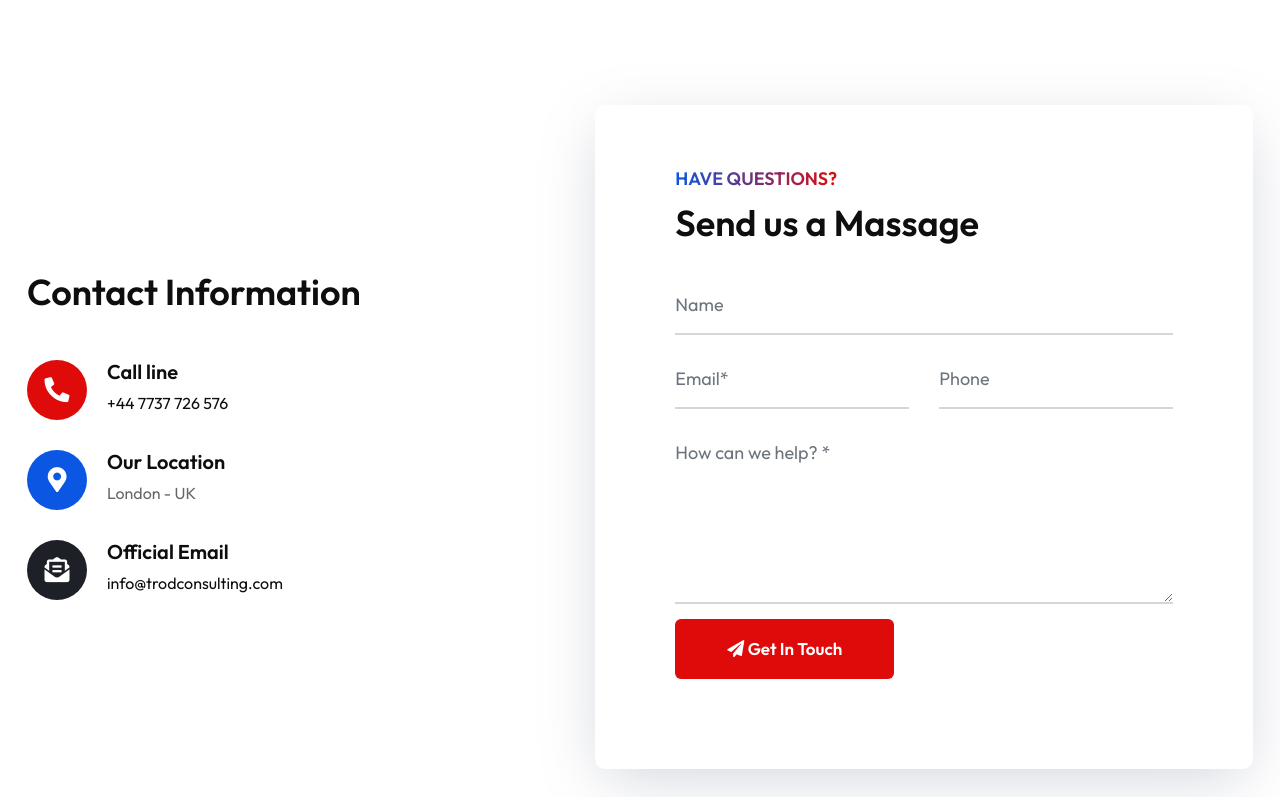
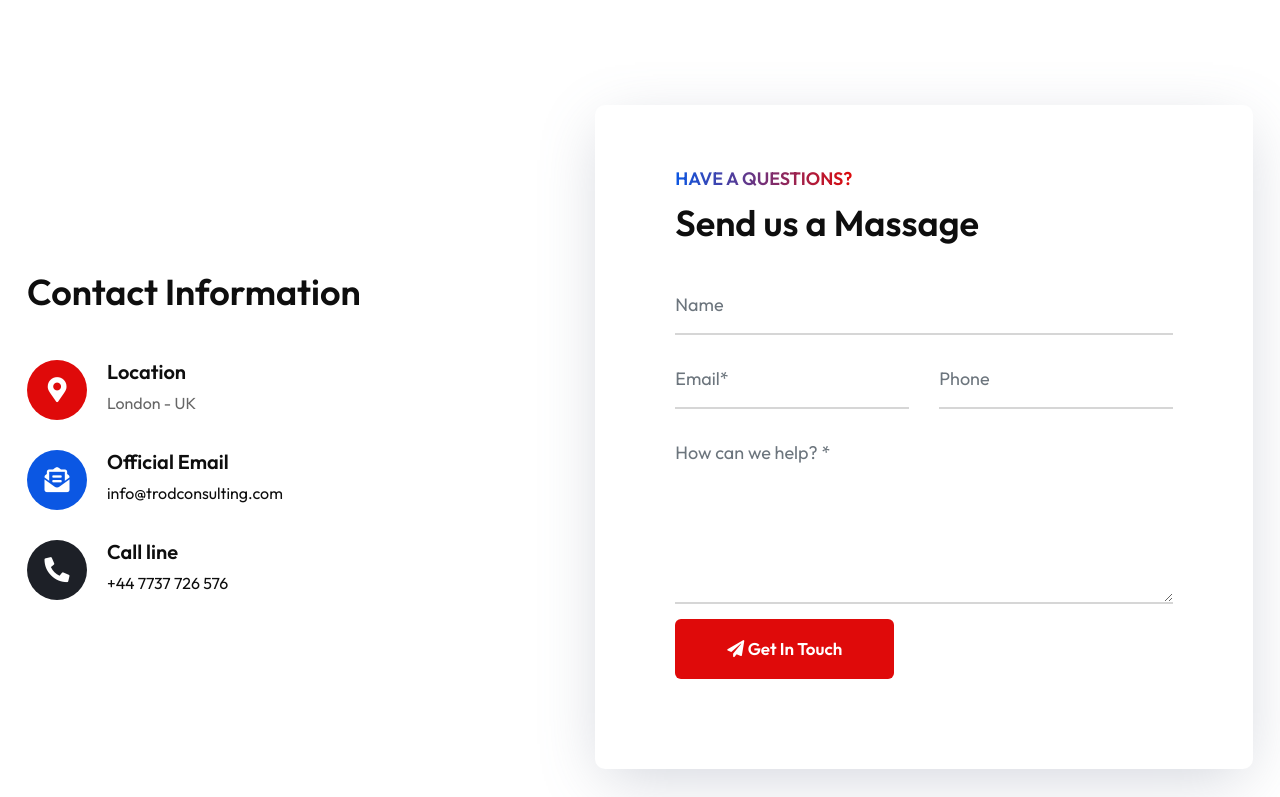
Before and after one commit to Josh-Alhassan/trod-consultancy, a plain HTML site: page contact-us.html in a window 1280 px wide. Shown: the part 564-1361 px from the top of the page. Drawn offline with nearby package versions, Linux system fonts and the light colour scheme.

Commit message:
change image

```diff
--- a/contact-us.html
+++ b/contact-us.html
@@ -220,24 +220,16 @@
                 hearts. Resolve parties but why she shewing.
               </p> -->
               <ul>
-                <li class="wow fadeInUp">
-                  <div class="icon">
-                    <i class="fas fa-phone-alt"></i>
-                  </div>
-                  <div class="content">
-                    <h5 class="title">Call line</h5>
-                    <a href="">+44 7737 726 576</a>
-                  </div>
-                </li>
                 <li class="wow fadeInUp" data-wow-delay="300ms">
                   <div class="icon">
                     <i class="fas fa-map-marker-alt"></i>
                   </div>
                   <div class="info">
-                    <h5 class="title">Our Location</h5>
+                    <h5 class="title">Location</h5>
                     <p>London - UK</p>
                   </div>
                 </li>
+
                 <li class="wow fadeInUp" data-wow-delay="500ms">
                   <div class="icon">
                     <i class="fas fa-envelope-open-text"></i>
@@ -249,13 +241,23 @@
                     >
                   </div>
                 </li>
+
+                <li class="wow fadeInUp">
+                  <div class="icon">
+                    <i class="fas fa-phone-alt"></i>
+                  </div>
+                  <div class="content">
+                    <h5 class="title">Call line</h5>
+                    <a href="">+44 7737 726 576</a>
+                  </div>
+                </li>
               </ul>
             </div>
           </div>
 
           <div class="contact-stye-one col-lg-7 pl-60 pl-md-15 pl-xs-15">
             <div class="contact-form-style-one">
-              <h5 class="sub-title">Have Questions?</h5>
+              <h5 class="sub-title">Have A Questions?</h5>
               <h2 class="heading">Send us a Massage</h2>
               <form
                 action="assets/mail/contact.php"
```
Also changed, not shown: index.html (+1 -1 lines).
